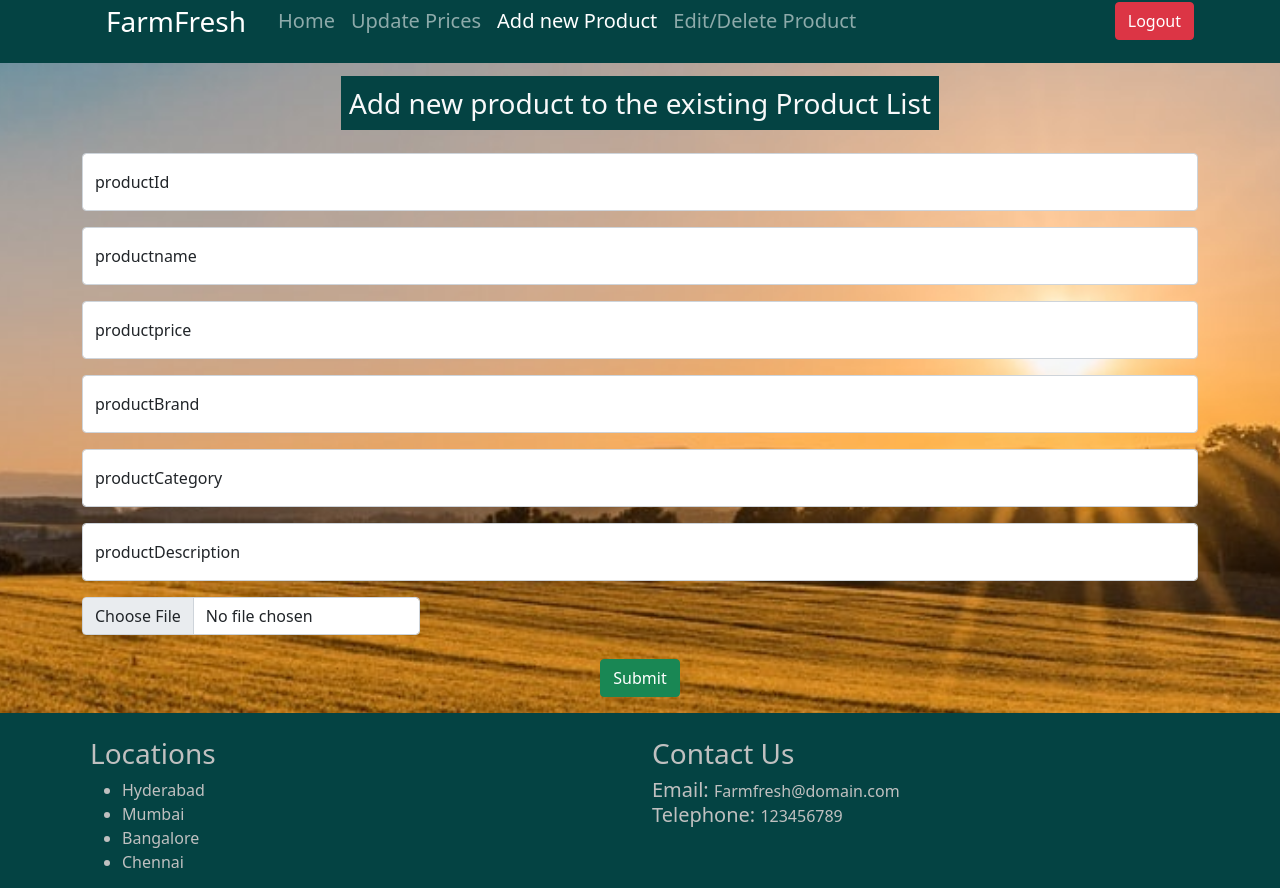
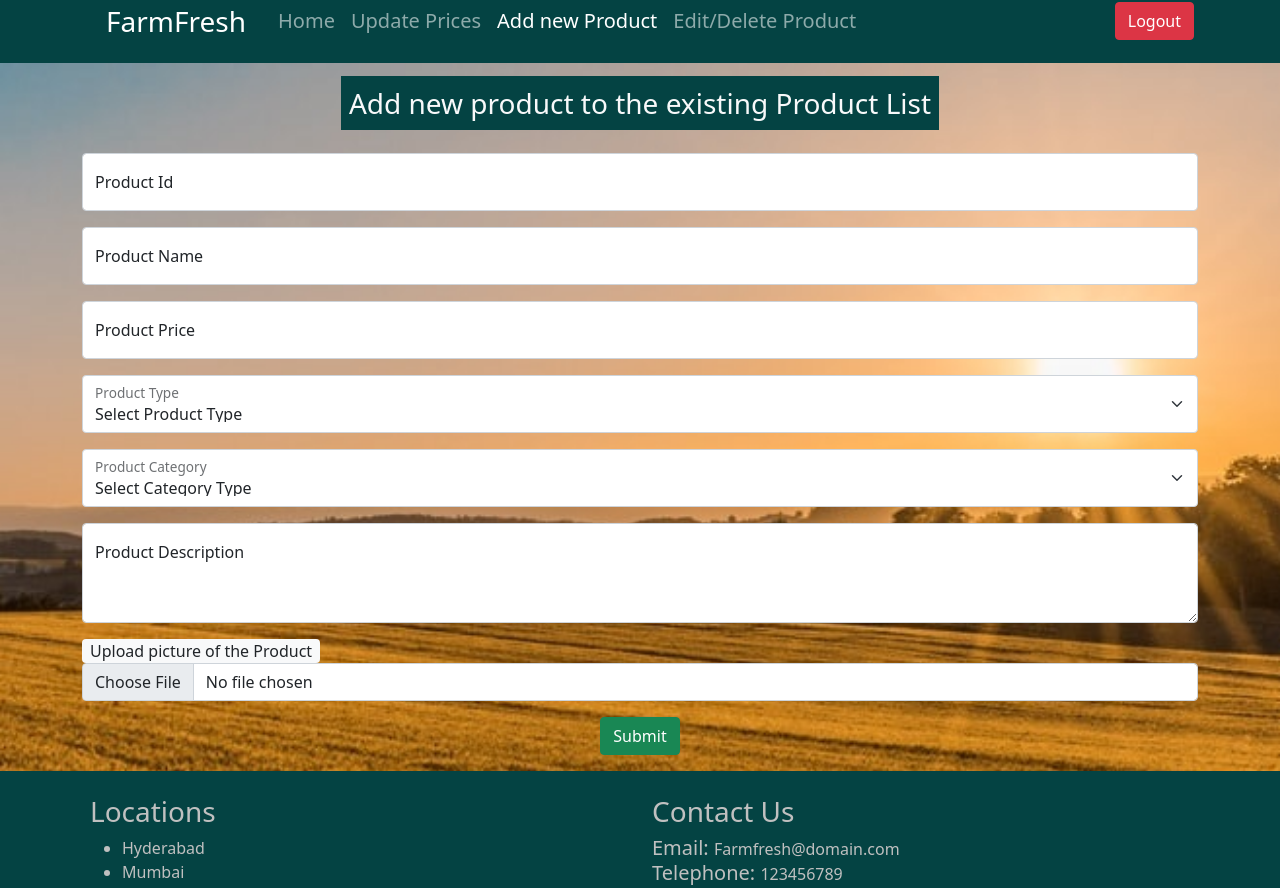
Before and after one commit to Gangadhararao29/Project7, an Angular app: page /admin/addproduct in a window 1280 px wide. Shown: the part 421-1309 px from the top of the page. Built offline with nearby package versions, Linux system fonts and the light colour scheme.

Commit message:
updated addProduct Component 2

```diff
--- a/src/app/admin/addproduct/addproduct.component.html
+++ b/src/app/admin/addproduct/addproduct.component.html
@@ -1,37 +1,56 @@
 <div class="container">
     <div class="p-3 m-2 text-center">
-        <h3 class="text-light"><span class="p-2" style="background-color: rgb(4, 67, 67);" >Add new product to the existing Product List</span></h3>
+        <h3 class="text-light">
+            <span class="p-2" style="background-color: rgb(4, 67, 67)">Add new product to the existing Product
+                List</span>
+        </h3>
     </div>
     <form class="form" #ref="ngForm" (ngSubmit)="submitUserData(ref.value)">
         <div class="form-floating mb-3">
-            <input type="number" class="form-control" id="productId" placeholder="pid" name="productId" ngModel>
-                    <label for="productId">productId</label>
+            <input type="number" class="form-control" id="productId" placeholder="pid" name="productId" ngModel />
+            <label for="productId">Product Id</label>
         </div>
         <div class="form-floating mb-3">
-            <input type="text" class="form-control" id="productname" placeholder="pname" name="productName" ngModel>
-                    <label for="productname">productname</label>
+            <input type="text" class="form-control" id="productname" placeholder="pname" name="productName" ngModel />
+            <label for="productname">Product Name</label>
         </div>
         <div class="form-floating mb-3">
-            <input type="number" class="form-control" id="productprice" placeholder="price" name="productPrice" ngModel>
-                    <label for="productprice">productprice</label>
+            <input type="number" class="form-control" id="productprice" placeholder="price" name="productPrice"
+                ngModel />
+            <label for="productprice">Product Price</label>
         </div>
         <div class="form-floating mb-3">
-            <input type="text" class="form-control" id="productbrand" placeholder="pbrand" name="productBrand" ngModel>
-                    <label for="productbrand">productBrand</label>
+            <!-- <input type="text" class="form-control" id="productbrand" placeholder="pbrand" name="productBrand" ngModel>
+                    <label for="productbrand">productBrand</label> -->
+            <select class="form-select" id="productbrand" name="productBrand" ngModel>
+                <option value="">Select Product Type</option>
+                <option value="Organic">Organic</option>
+                <option value="Inorganic">Inorganic</option>
+            </select>
+            <label for="productbrand">Product Type</label>
         </div>
+
         <div class="form-floating mb-3">
-            <input type="text" class="form-control" id="productcategory" placeholder="pcategory" name="productCategory" ngModel>
-                    <label for="productcategory">productCategory</label>
+            <!-- <input type="text" class="form-control" id="productcategory" placeholder="pcategory" name="productCategory"
+                ngModel /> -->
+                <select class="form-select" id="productcategory" name="productCategory" ngModel>
+                    <option value="">Select Category Type</option>
+                    <option value="Fruits">Fruits</option>
+                    <option value="Vegetables">Vegetables</option>
+                </select>
+            <label for="productcategory">Product Category</label>
         </div>
+
         <div class="form-floating mb-3">
-            <input type="text" class="form-control" id="productdescription" placeholder="pdescription" name="productDescription" ngModel>
-                    <label for="productdescription">productDescription</label>
+            <textarea type="text" class="form-control" id="productdescription" placeholder="Product Description here" style="height: 100px"></textarea>
+            <label for="productdescription">Product Description</label>
+          </div>
+
+        <div class="form-group mb-3">
+            <label for="uploadphoto" class="form-label rounded bg-light m-0 px-2">Upload picture of the Product</label>
+                <input type="file" class="form-control" (change)="incomingfile($event)" name="photo" accept="image/*"/>
         </div>
-        <div class="form-group mb-3">
-            <label for="uploadphoto" class="form-label">
-              <input type="file" class="form-control" (change)="incomingfile($event)" name="photo" accept="image/*" placeholder="Upload file">
-            </label>
-          </div>
+
         <div class="text-center mb-3">
             <button class="btn btn-success" value="submit">Submit</button>
         </div>
```
